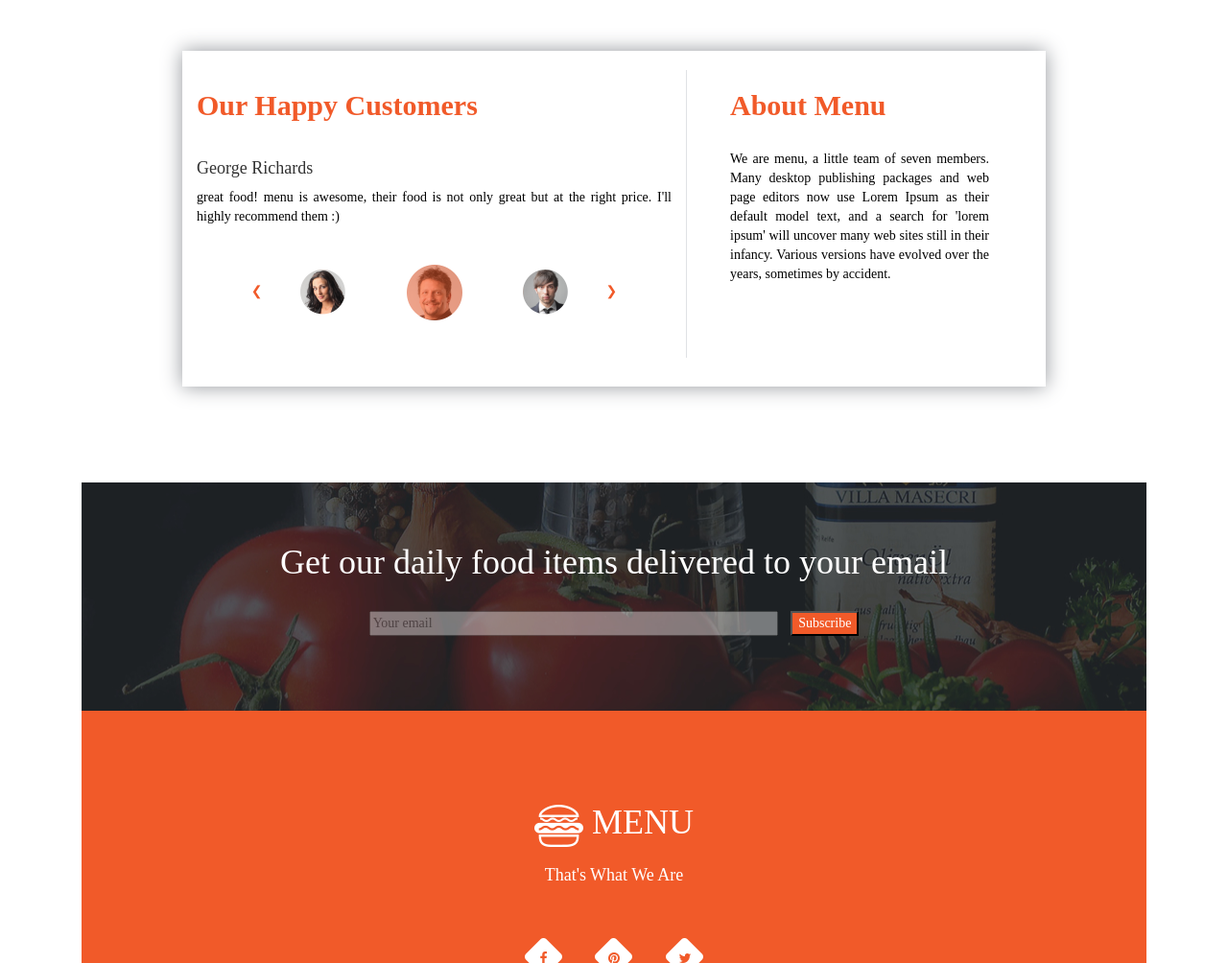
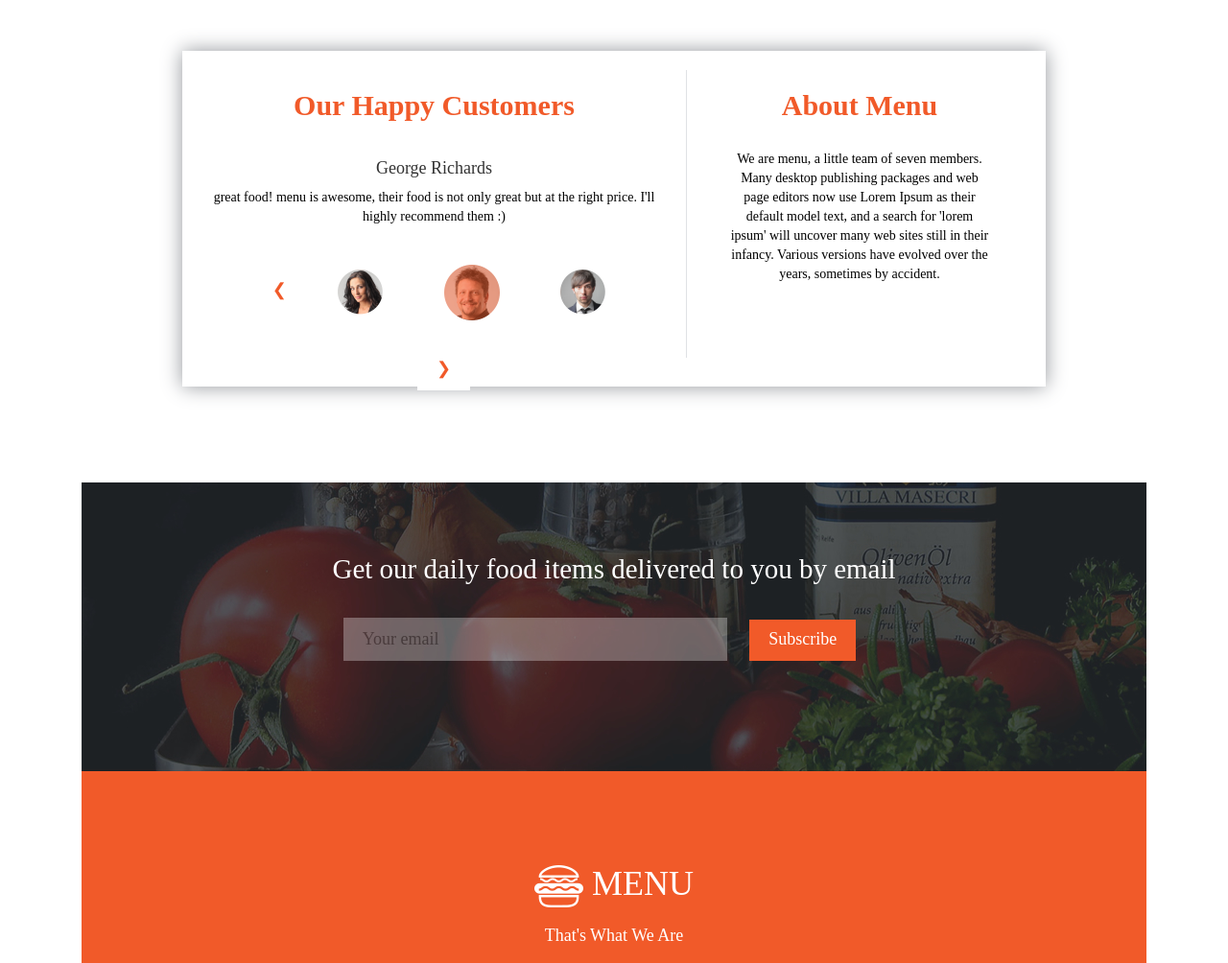
Before and after one commit to Vinge1718/IP2, a plain HTML site: page index.html in a window 1280 px wide. Shown: the part 2705-3709 px from the top of the page at 96% size. Drawn offline with Linux system fonts and the light colour scheme.

Commit message:
Subscribe input and button aligment

```diff
--- a/CSS/style.css
+++ b/CSS/style.css
@@ -229,12 +229,15 @@ a{
 h2{
   color: #F15A29;
   font-weight: bold;
+  text-align: center;
 }
-
+#customer-name{
+  text-align: center;
+}
 .customer-text{
   color: black;
   font-weight: 27px;
-  text-align: justify;
+  text-align: center;
 }
 #rule{
   height: 300px;
@@ -263,28 +266,44 @@ h2{
 }
 
 /*Sixth wrapper styling*/
-
-.sixthwrapper {
-  background-image: url("../Images/backgrounds/subscribe.jpg");
-  padding: 4% 10% 7% 10%;
+.subscribe{
   color: white;
+  font-size: 29px;
 }
 
-#subscriberow{
+form{
+  height: 301px;
+  background-image: url("../Images/backgrounds/subscribe.jpg");
+  color: white;
+  width: 100%;
+  padding-top: 70px;
   text-align: center;
 }
 
-.subscribe{
-  opacity: 0.4;
+form input{
+  border: none;
+  height: 45px;
+  opacity: 0.3;
+  font-size: 18px;
+  width: 400px;
+  margin-left: -30px;
 }
 
-.subscribe-button{
+form input[type="email"]{
+  padding-left: 20px;
+
+}
+button{
+  height: 43px;
+  background-color: #F15A29;
   color: white;
-  background-color:#F15A29;
-  margin-left: 10px;
-  butto
+  padding-left: 20px;
+  padding-right: 20px;
+  border: none;
+  margin-left: 20px;
+  font-size: 18px;
+
 }
-
 /*Seventh wrapper*/
 
 .seventhwrapper{
--- a/index.html
+++ b/index.html
@@ -207,7 +207,7 @@
             <div class="fifthwrapper" >
               <div class="fifthwrapper-content" class="container">
                 <div class="col-md-7 col-xs-12">
-                  <h2>Our Happy Customers</h2> <br> <h4>George Richards</h4>
+                  <h2>Our Happy Customers</h2> <br> <h4 id="customer-name">George Richards</h4>
                   <p class="customer-text">great food! menu is awesome, their food is not only great but at the right price. I'll highly recommend them :)</p>
                   <div id="customers">
                     <button class="scrollbutton1">❮ </button>
@@ -230,18 +230,11 @@
     <!-- Email Subscription section - Sixth section/ -->
 
 
-
-        <div class="sixthwrapper" class="container" >
-          <div id="subscriberow" >
-            <h1>Get our daily food items delivered to your email</h1><br>
-            <div>
-              <form action="" method="post">
-                <input type="email" name="email" placeholder="Your email"  size="50" class="subscribe"/>
-                <button type="subscribe" class="subscribe-button">Subscribe</button>
-              </form>
-            </div>
-          </div>
-        </div>
+        <form>
+          <p class="subscribe">Get our daily food items delivered to you by email</p><br>
+          <input type="email" name="email" placeholder="Your email"  size="50">
+          <button type="subscribe" >Subscribe</button>
+        </form>
 
 
         <!--Footer - Seventh section-->
```
